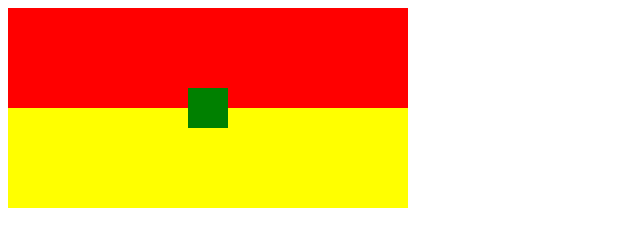
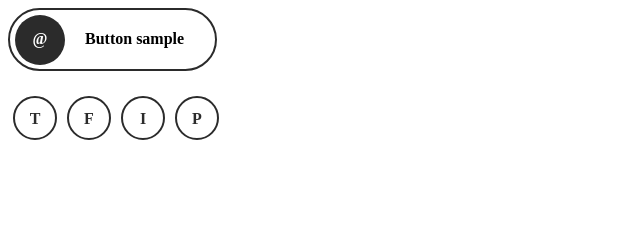
Before and after one commit to KurtSchwimmbacher/image_testing, a plain HTML site: page index.html in a window 1280 px wide. Shown: the whole page, without its empty margins (0-640 px from the left). Drawn offline with Linux system fonts and the light colour scheme.

```diff
--- a/css/main.css
+++ b/css/main.css
@@ -1,4 +1,57 @@
-#div1{width:400px;height:100px;background:red;}
-#div2{position:relative;width:400px;height:100px;background:yellow;z-index:1;}
-#image{width:40px;height:40px;background:green;position:relative;
-margin-left:180px;margin-top:-20px;margin-bottom:-20px;z-index:2}
+.btn{
+    width: 200px;
+    height: 53px;
+    border: 2px solid #2b2b2b;
+    padding-top: 5px;
+    padding-left: 5px;
+    border-radius: 53px;
+    padding-bottom: 1px;
+}
+
+.btn:hover{
+    cursor: pointer;
+}
+
+.btn .icon{
+    width: 50px;
+    height: 35px;
+    background-color: #2b2b2b;
+    border-radius: 50%;
+    text-align: center;
+    padding-top: 15px;
+    color: white;
+    font-weight: bold;
+    float: left;
+}
+
+.btn .text{
+    margin-top: 15px;
+    font-weight: bold;
+    float: left;
+    margin-left: 20px;
+}
+
+.social-media{
+    width: 500px;
+    height: 35px;
+    margin-top: 20px;
+}
+
+.social{
+    width: 40px;
+    height: 28px;
+    float: left;
+    border: 2px solid #2b2b2b;
+    margin: 5px;
+    text-align: center;
+    padding-top: 12px;
+    font-weight: bold;
+    color: #2b2b2b;
+    border-radius: 50%;
+}
+
+.social:hover{
+    background-color: #2b2b2b;
+    color: white;
+    cursor: pointer;
+}
--- a/index.html
+++ b/index.html
@@ -4,15 +4,26 @@
     <meta charset="UTF-8">
     <meta http-equiv="X-UA-Compatible" content="IE=edge">
     <meta name="viewport" content="width=device-width, initial-scale=1.0">
-    <title>Document</title>
+    <title>Button Ui Tutorial</title>
 
 
     <link rel="stylesheet" href="css/main.css">
 
 </head>
 <body>
-    <div id="div1"></div>
-    <div id="image"></div>
-    <div id="div2"></div>
+   <div class="btn">
+    <div class="icon">@</div>
+    <div class="text">Button sample</div>
+   </div>
+
+
+
+<div class="social-media">
+    <div class="social">T</div>
+    <div class="social">F</div>
+    <div class="social">I</div>
+    <div class="social">P</div>
+</div>
+
 </body>
 </html>
```
